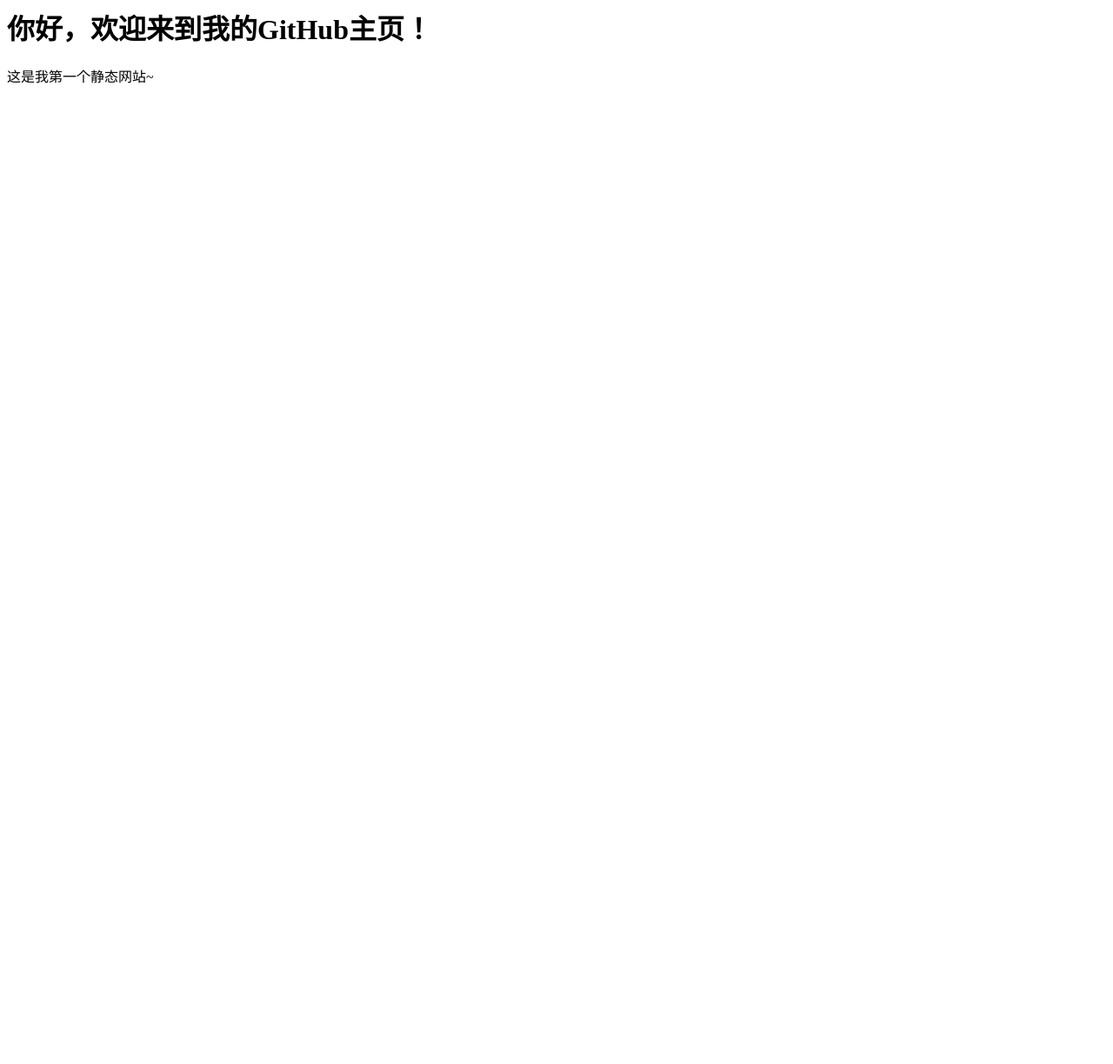
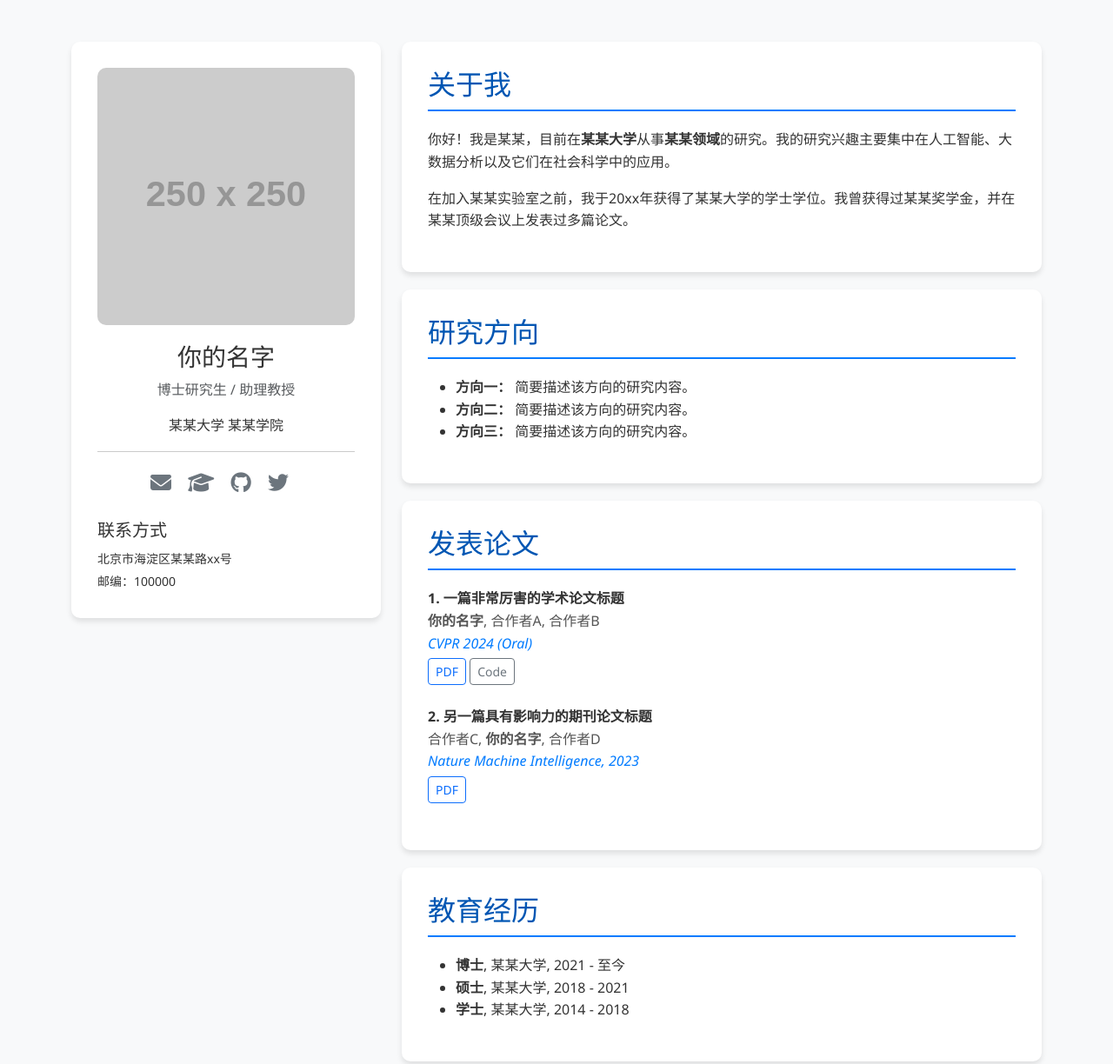
Before and after one commit to wangtieru2/wangtieru2.github.io, a plain HTML site: page index.html in a window 1280 px wide. Shown: the top 1224 px of the page at 87% size. Before the commit the page ends 800 px from the top, so only its background shows below. Drawn offline with nearby package versions, Linux system fonts and the light colour scheme; placeholder pictures from the web are drawn by us.

Commit message:
Update index.html

```diff
--- a/index.html
+++ b/index.html
@@ -1,9 +1,107 @@
-<html>
-  <head>
-    <title>我的个人主页</title>
-  </head>
-  <body>
-    <h1>你好，欢迎来到我的GitHub主页！</h1>
-    <p>这是我第一个静态网站~</p>
-  </body>
+<!DOCTYPE html>
+<html lang="zh-CN">
+<head>
+    <meta charset="UTF-8">
+    <meta name="viewport" content="width=device-width, initial-scale=1.0">
+    <title>你的名字 | 个人学术主页</title>
+
+    <!-- 引入 Bootstrap CSS 提升样式 -->
+    <link href="https://cdn.jsdelivr.net/npm/bootstrap@5.3.0/dist/css/bootstrap.min.css" rel="stylesheet">
+    <!-- 引入 FontAwesome 图标 (用于显示邮件、Google Scholar等图标) -->
+    <link rel="stylesheet" href="https://cdnjs.cloudflare.com/ajax/libs/font-awesome/6.4.0/css/all.min.css">
+
+    <style>
+        body { font-family: 'Segoe UI', Tahoma, Geneva, Verdana, sans-serif; line-height: 1.6; color: #333; background-color: #f8f9fa; }
+        .sidebar { background: #fff; padding: 30px; border-radius: 10px; box-shadow: 0 4px 6px rgba(0,0,0,0.1); }
+        .profile-img { width: 100%; border-radius: 10px; margin-bottom: 20px; }
+        .content-section { background: #fff; padding: 30px; border-radius: 10px; box-shadow: 0 4px 6px rgba(0,0,0,0.1); margin-bottom: 20px; }
+        h2 { border-bottom: 2px solid #007bff; padding-bottom: 10px; margin-bottom: 20px; color: #0056b3; }
+        .pub-title { font-weight: bold; }
+        .pub-authors { color: #555; }
+        .pub-venue { font-style: italic; color: #007bff; }
+        .social-links a { font-size: 24px; margin-right: 15px; color: #6c757d; transition: 0.3s; }
+        .social-links a:hover { color: #007bff; }
+    </style>
+</head>
+<body>
+
+<div class="container my-5">
+    <div class="row">
+        <!-- 左侧栏：个人信息 -->
+        <div class="col-md-4">
+            <div class="sidebar text-center">
+                <!-- 替换为你的照片链接 -->
+                <img src="https://via.placeholder.com/250" alt="Profile Picture" class="profile-img">
+                <h3>你的名字</h3>
+                <p class="text-muted">博士研究生 / 助理教授</p>
+                <p>某某大学 某某学院</p>
+                <hr>
+                <div class="social-links">
+                    <a href="mailto:your-email@example.com" title="Email"><i class="fas fa-envelope"></i></a>
+                    <a href="https://scholar.google.com/" target="_blank" title="Google Scholar"><i class="fas fa-graduation-cap"></i></a>
+                    <a href="https://github.com/" target="_blank" title="GitHub"><i class="fab fa-github"></i></a>
+                    <a href="https://twitter.com/" target="_blank" title="Twitter"><i class="fab fa-twitter"></i></a>
+                </div>
+                <div class="mt-4 text-start">
+                    <h5>联系方式</h5>
+                    <small>北京市海淀区某某路xx号<br>邮编：100000</small>
+                </div>
+            </div>
+        </div>
+
+        <!-- 右侧栏：主要内容 -->
+        <div class="col-md-8">
+            <!-- 个人简介 -->
+            <div class="content-section">
+                <h2>关于我</h2>
+                <p>你好！我是某某，目前在<strong>某某大学</strong>从事<strong>某某领域</strong>的研究。我的研究兴趣主要集中在人工智能、大数据分析以及它们在社会科学中的应用。</p>
+                <p>在加入某某实验室之前，我于20xx年获得了某某大学的学士学位。我曾获得过某某奖学金，并在某某顶级会议上发表过多篇论文。</p>
+            </div>
+
+            <!-- 研究方向 -->
+            <div class="content-section">
+                <h2>研究方向</h2>
+                <ul>
+                    <li><strong>方向一：</strong> 简要描述该方向的研究内容。</li>
+                    <li><strong>方向二：</strong> 简要描述该方向的研究内容。</li>
+                    <li><strong>方向三：</strong> 简要描述该方向的研究内容。</li>
+                </ul>
+            </div>
+
+            <!-- 发表论文 -->
+            <div class="content-section">
+                <h2>发表论文</h2>
+                <div class="mb-4">
+                    <div class="pub-title">1. 一篇非常厉害的学术论文标题</div>
+                    <div class="pub-authors"><strong>你的名字</strong>, 合作者A, 合作者B</div>
+                    <div class="pub-venue">CVPR 2024 (Oral)</div>
+                    <a href="#" class="btn btn-sm btn-outline-primary mt-1">PDF</a> <a href="#" class="btn btn-sm btn-outline-secondary mt-1">Code</a>
+                </div>
+
+                <div class="mb-4">
+                    <div class="pub-title">2. 另一篇具有影响力的期刊论文标题</div>
+                    <div class="pub-authors">合作者C, <strong>你的名字</strong>, 合作者D</div>
+                    <div class="pub-venue">Nature Machine Intelligence, 2023</div>
+                    <a href="#" class="btn btn-sm btn-outline-primary mt-1">PDF</a>
+                </div>
+            </div>
+
+            <!-- 教育经历 -->
+            <div class="content-section">
+                <h2>教育经历</h2>
+                <ul>
+                    <li><strong>博士</strong>, 某某大学, 2021 - 至今</li>
+                    <li><strong>硕士</strong>, 某某大学, 2018 - 2021</li>
+                    <li><strong>学士</strong>, 某某大学, 2014 - 2018</li>
+                </ul>
+            </div>
+        </div>
+    </div>
+</div>
+
+<footer class="text-center py-4 text-muted">
+    &copy; 2024 你的名字. Powered by GitHub Pages.
+</footer>
+
+</body>
 </html>
```
